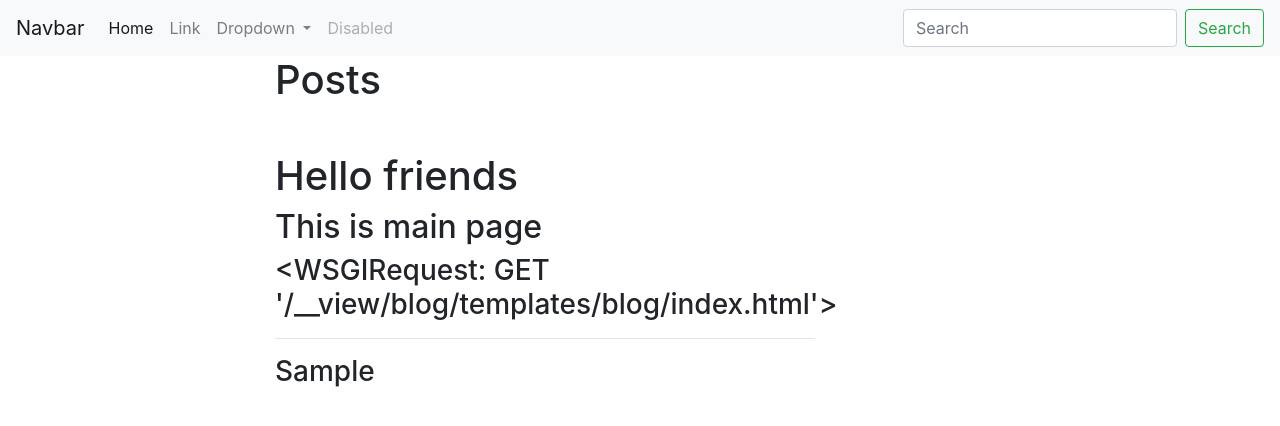
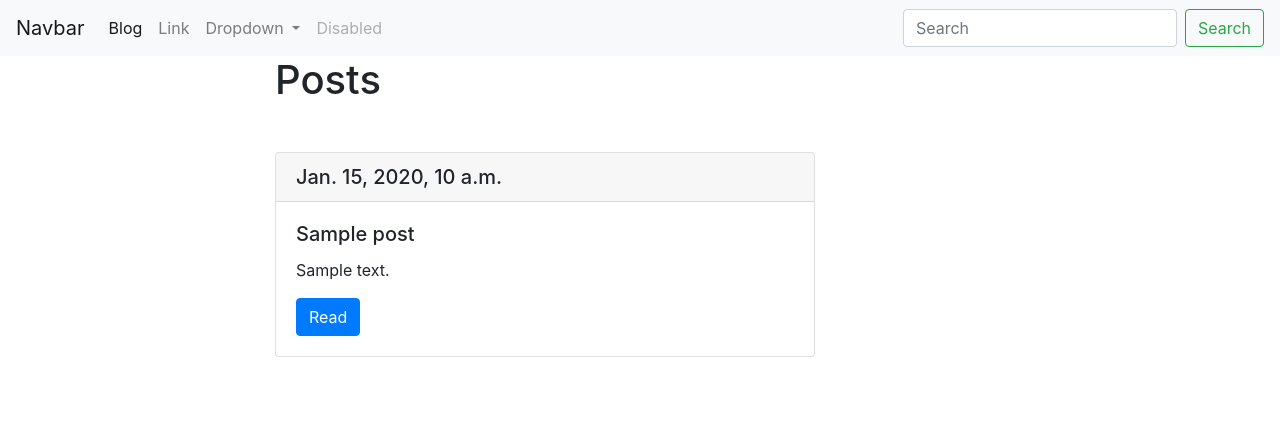
Before and after one commit to ARTobstrel/DjangoBlog, a Django app: template blog/templates/blog/index.html in a window 1280 px wide. Shown: the top 426 px of the page. Run offline with Django 3.2, Linux system fonts and the light colour scheme; tables that the repository leaves empty hold one stand-in row (values such as "Sample post"); the template is opened without the code that fills it: values that come from a table or form of the project are taken from there, most other values are stand-ins (such as "Sample title", 1, 10 or a date in 2020); some libraries are stand-ins or nearby versions.

Commit message:
commit 3 creation model

```diff
--- a/blog/templates/blog/index.html
+++ b/blog/templates/blog/index.html
@@ -6,9 +6,15 @@
 
 {% block content %}
     <h1 class="mb-5">Posts</h1>
-    <h1>Hello friends</h1>
-    <h2>This is main page</h2>
-    <h3>{{ request }}</h3>
-    <hr>
-    <h3>{{ req_dir }}</h3>
+    {% for post in posts %}
+
+        <div class="card mb-4">
+            <h5 class="card-header">{{ post.date_pub }}</h5>
+            <div class="card-body">
+                <h5 class="card-title">{{ post.title }}</h5>
+                <p class="card-text">{{ post.body|truncatewords:15 }}</p>
+                <a href="{% url 'post_detail' slug=post.slug %}" class="btn btn-primary">Read</a>
+            </div>
+        </div>
+    {% endfor %}
 {% endblock %}
--- a/blog/urls.py
+++ b/blog/urls.py
@@ -3,5 +3,6 @@ from django.urls import path
 from .views import *
 
 urlpatterns = [
-    path('', post_list, name='post_list')
+    path('', post_list, name='post_list'),
+    path('post/<str:slug>/', post_detail, name='post_detail'),
 ]
--- a/engine/urls.py
+++ b/engine/urls.py
@@ -18,5 +18,5 @@ from django.urls import path, include
 
 urlpatterns = [
     path('admin/', admin.site.urls),
-    path('blog/', include('blog.urls'), name='blog')
+    path('blog/', include('blog.urls'))
 ]
--- a/templates/base.html
+++ b/templates/base.html
@@ -23,7 +23,7 @@
     <div class="collapse navbar-collapse" id="navbarSupportedContent">
         <ul class="navbar-nav mr-auto">
             <li class="nav-item active">
-                <a class="nav-link" href="#">Home <span class="sr-only">(current)</span></a>
+                <a class="nav-link" href="{% url 'post_list' %}">Blog</a>
             </li>
             <li class="nav-item">
                 <a class="nav-link" href="#">Link</a>
```
Also changed, not shown: blog/templates/blog/post_detail.html (added, +14 -0 lines), blog/views.py (+7 -3 lines), blog/migrations/0001_initial.py (added).
